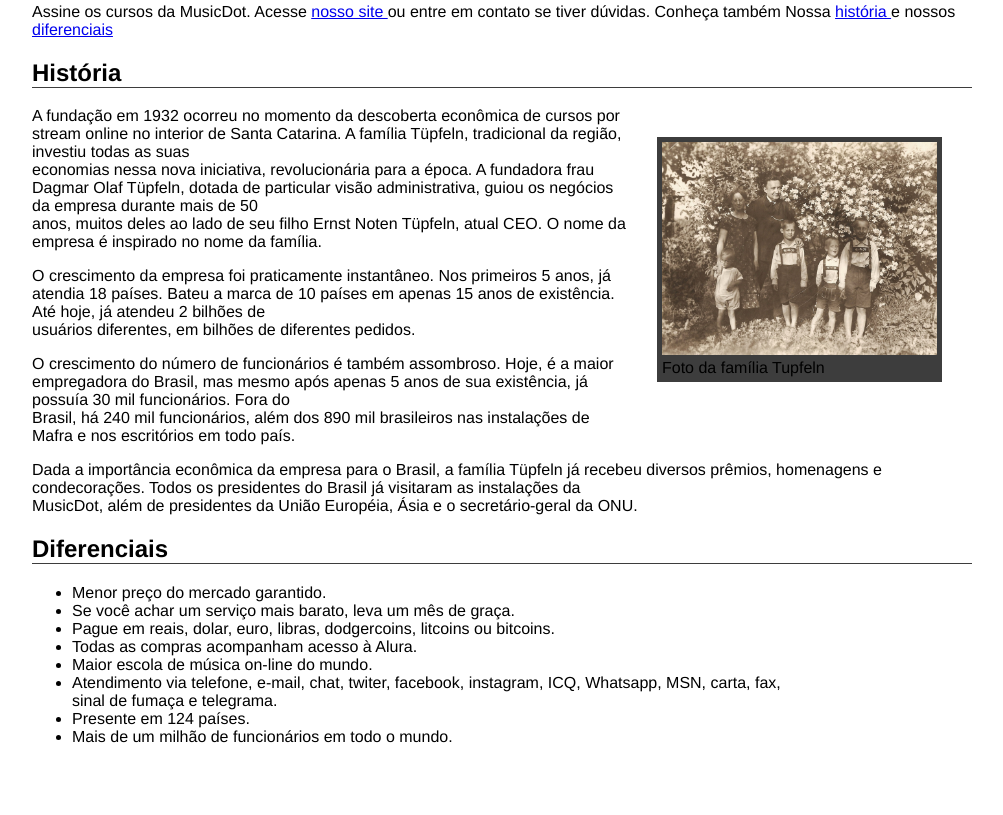
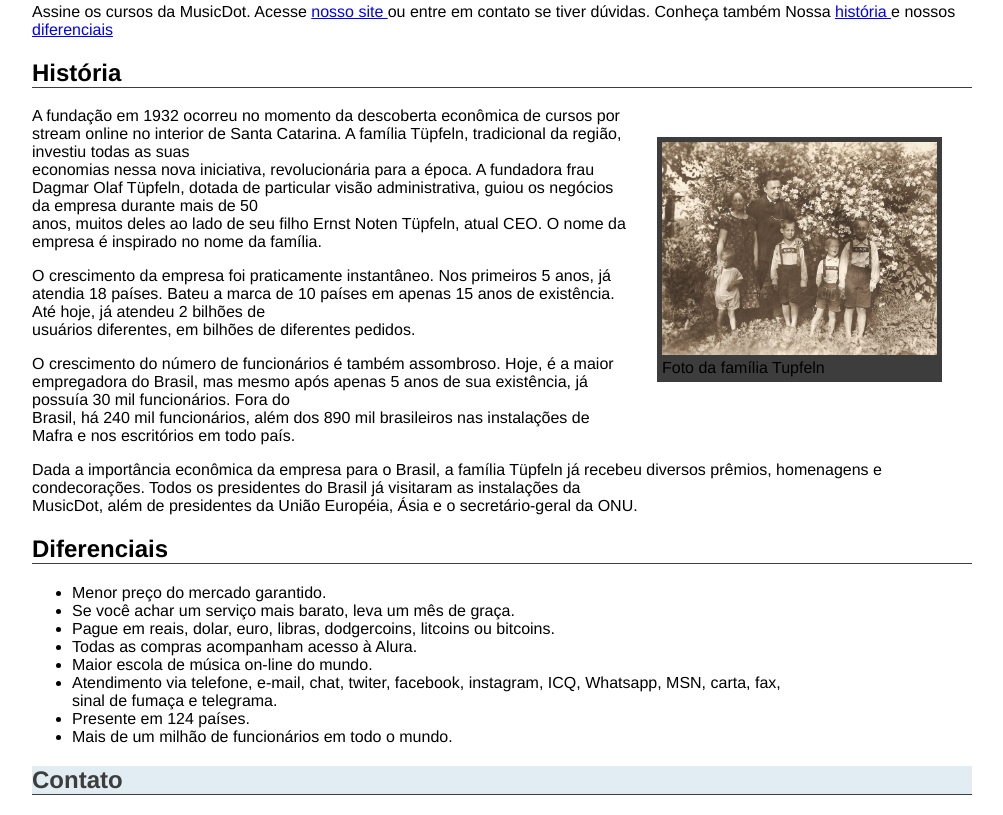
Before and after one commit to Jacqueline-Paiva/MusicDot, a plain HTML site: page sobre completo.html in a window 1280 px wide. Shown: the part 691-1506 px from the top of the page, without its empty margins (138-1141 px from the left). Before the commit the page ends 1453 px from the top, so only its background shows below. Drawn offline with Linux system fonts and the light colour scheme.

Commit message:
Estilo Contato

```diff
--- a/css/estilo.css
+++ b/css/estilo.css
@@ -40,3 +40,8 @@
 
 
 }
+
+.Contato{
+    color: #3D3D3D;
+    background: #E1EDF2;
+}
--- a/sobre completo.html
+++ b/sobre completo.html
@@ -72,6 +72,9 @@
         <li> Mais de um milhão de funcionários em todo o mundo.</li>
     </ul>
 
+    <h2 class = "Contato" id="a3"> Contato</h2>
+
+
 </body>
 
 </html>
```
